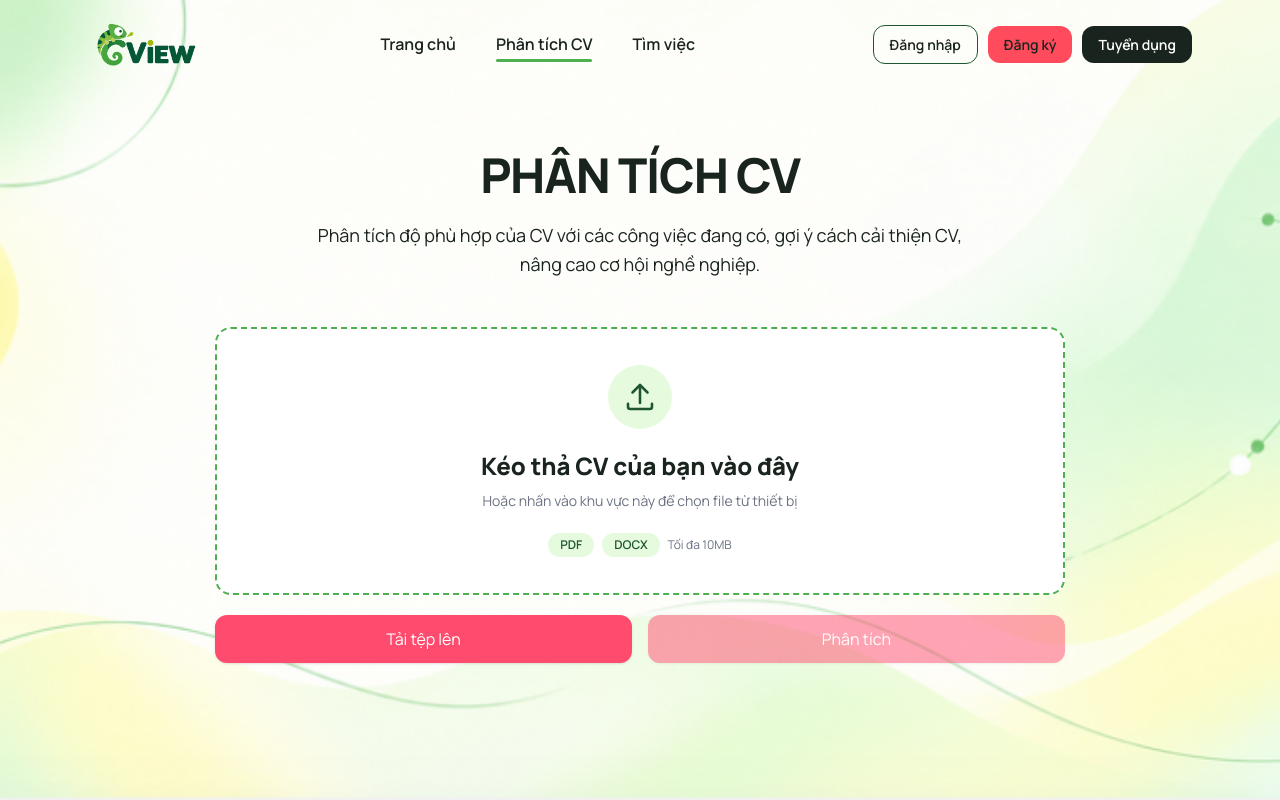
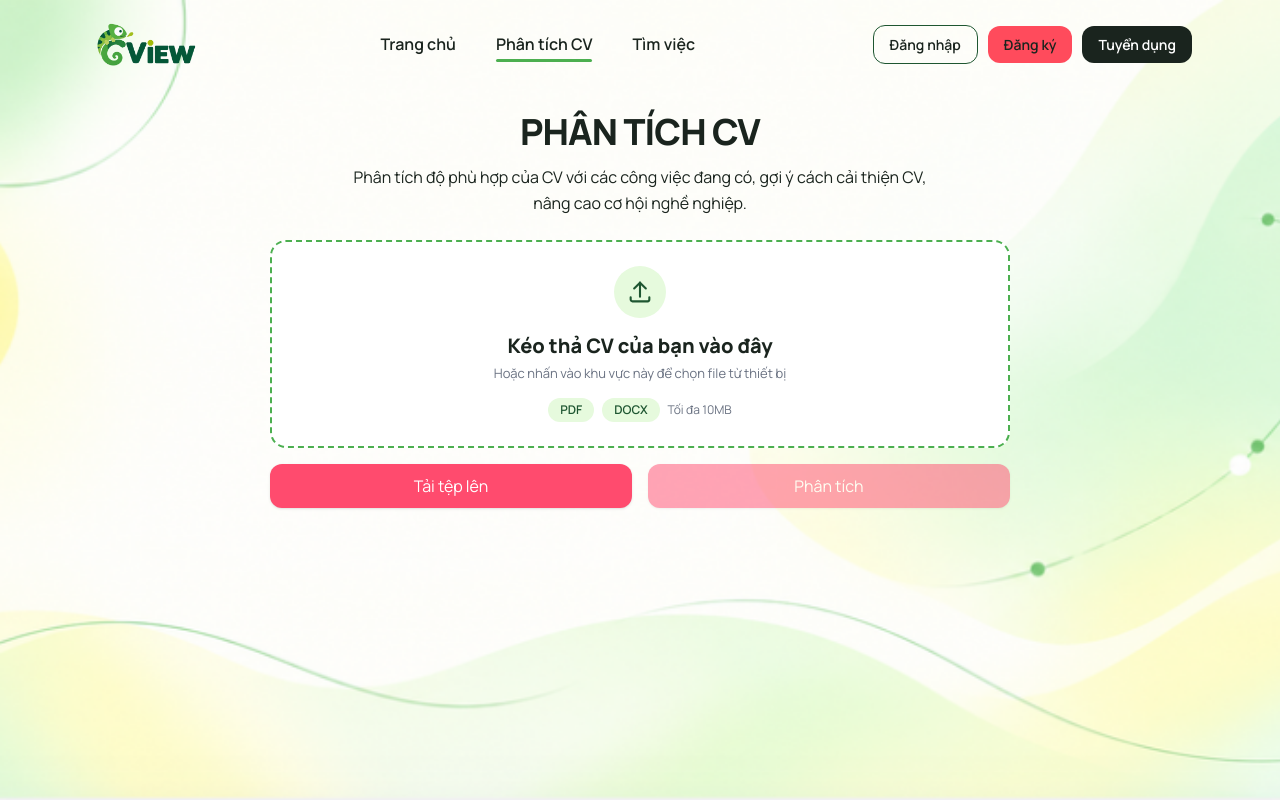
Before and after one commit to uyennbu/CView, a React (Vite) app in the folder frontend/: page /cv-analysis in a window 1280 px wide. Built offline with nearby package versions, Linux system fonts and the light colour scheme; no server answers.

Commit message:
[Bich Uyen] Frontend: Chỉnh lại scale các section trong trang phân tích CV

```diff
--- a/frontend/src/components/CVUpload.jsx
+++ b/frontend/src/components/CVUpload.jsx
@@ -1,4 +1,3 @@
-
 import { useRef, useState } from 'react'
 
 const MAX_FILE_SIZE = 10 * 1024 * 1024 // 10MB
@@ -100,7 +99,7 @@ export default function CVUpload({ onAnalyze }) {
   }
 
   return (
-    <div className="mx-auto w-full max-w-[850px] min-w-0">
+    <div className="mx-auto w-full max-w-[740px] min-w-0">
       {/* Upload Area */}
       <div
         role="button"
@@ -112,15 +111,15 @@ export default function CVUpload({ onAnalyze }) {
         onDrop={handleDrop}
         onClick={() => inputRef.current?.click()}
         className={`
-          relative flex min-h-[220px] w-full min-w-0
+          relative flex min-h-[175px] w-full min-w-0
           flex-col items-center justify-center
-          gap-4 rounded-2xl border-2 border-dashed
-          px-4 py-7 text-center
+          gap-3 rounded-2xl border-2 border-dashed
+          px-4 py-5 text-center
           transition-all duration-200
           focus-visible:outline-none
           focus-visible:ring-2 focus-visible:ring-cview-green
           focus-visible:ring-offset-2
-          sm:min-h-[250px] sm:gap-5 sm:px-8 sm:py-9
+          sm:min-h-[195px] sm:gap-3.5 sm:px-7 sm:py-6
           ${
             isDragging
               ? 'scale-[1.01] border-cview-green bg-cview-mint/70'
@@ -141,16 +140,16 @@ export default function CVUpload({ onAnalyze }) {
           <>
             {/* Upload Icon */}
             <div className="
-              flex h-14 w-14 shrink-0 items-center justify-center
+              flex h-12 w-12 shrink-0 items-center justify-center
               rounded-full bg-cview-mint
-              sm:h-16 sm:w-16
+              sm:h-13 sm:w-13
             ">
               <svg
                 viewBox="0 0 24 24"
                 fill="none"
-                className="h-8 w-8 text-cview-primary sm:h-9 sm:w-9"
+                className="h-6 w-6 text-cview-primary sm:h-7 sm:w-7"
                 stroke="currentColor"
-                strokeWidth="1.7"
+                strokeWidth="1.8"
                 strokeLinecap="round"
                 strokeLinejoin="round"
                 aria-hidden="true"
@@ -164,9 +163,9 @@ export default function CVUpload({ onAnalyze }) {
             {/* Upload Instructions */}
             <div className="w-full min-w-0">
               <h2 className="
-                break-words text-lg font-bold leading-snug
+                break-words text-base font-bold leading-snug
                 text-cview-dark
-                sm:text-xl md:text-2xl
+                sm:text-lg md:text-xl
               ">
                 {isDragging
                   ? 'Thả CV của bạn vào đây'
@@ -174,9 +173,9 @@ export default function CVUpload({ onAnalyze }) {
               </h2>
 
               <p className="
-                mx-auto mt-2 max-w-md
+                mx-auto mt-1 max-w-md
                 text-xs leading-relaxed text-gray-500
-                sm:text-sm
+                sm:text-[13px]
               ">
                 Hoặc nhấn vào khu vực này để chọn file từ thiết bị
               </p>
@@ -212,16 +211,16 @@ export default function CVUpload({ onAnalyze }) {
           <>
             {/* Selected File Icon */}
             <div className="
-              flex h-14 w-14 shrink-0 items-center justify-center
+              flex h-12 w-12 shrink-0 items-center justify-center
               rounded-full bg-cview-mint
-              sm:h-16 sm:w-16
+              sm:h-13 sm:w-13
             ">
               <svg
                 viewBox="0 0 24 24"
                 fill="none"
-                className="h-8 w-8 text-cview-primary sm:h-9 sm:w-9"
+                className="h-6 w-6 text-cview-primary sm:h-7 sm:w-7"
                 stroke="currentColor"
-                strokeWidth="1.7"
+                strokeWidth="1.8"
                 strokeLinecap="round"
                 strokeLinejoin="round"
                 aria-hidden="true"
@@ -242,13 +241,13 @@ export default function CVUpload({ onAnalyze }) {
                 {file.name}
               </p>
 
-              <p className="mt-1 text-xs text-gray-500 sm:text-sm">
+              <p className="mt-0.5 text-xs text-gray-500">
                 {formatFileSize(file.size)}
               </p>
 
               <p className="
-                mt-2 text-sm font-semibold
-                text-cview-primary
+                mt-1 text-xs font-semibold
+                text-cview-primary sm:text-sm
               ">
                 Đã chọn CV thành công!
               </p>
@@ -263,10 +262,9 @@ export default function CVUpload({ onAnalyze }) {
               }}
               className="
                 rounded-full border border-red-200
-                px-4 py-2 text-xs font-semibold
+                px-3.5 py-1.5 text-xs font-semibold
                 text-red-500 transition
                 hover:bg-red-50
-                sm:text-sm
               "
             >
               Xóa file
@@ -280,9 +278,9 @@ export default function CVUpload({ onAnalyze }) {
         <p
           role="alert"
           className="
-            mt-3 px-2 text-center
+            mt-2.5 px-2 text-center
             text-xs font-medium leading-relaxed
-            text-red-500 sm:text-sm
+            text-red-500
           "
         >
           {error}
@@ -291,16 +289,16 @@ export default function CVUpload({ onAnalyze }) {
 
       {/* Action Buttons */}
       <div className="
-        mt-5 grid w-full grid-cols-1
+        mt-4 grid w-full grid-cols-1
         gap-3 sm:grid-cols-2 sm:gap-4
       ">
         <button
           type="button"
           onClick={() => inputRef.current?.click()}
           className="
-            flex min-h-12 w-full items-center
+            flex min-h-11 w-full items-center
             justify-center rounded-xl
-            bg-cview-accent px-5 py-3
+            bg-cview-accent px-5 py-2.5
             text-sm font-bold text-white
             shadow-sm transition
             hover:-translate-y-0.5 hover:brightness-105
@@ -317,9 +315,9 @@ export default function CVUpload({ onAnalyze }) {
           disabled={!file || !onAnalyze}
           onClick={() => file && onAnalyze?.(file)}
           className="
-            flex min-h-12 w-full items-center
+            flex min-h-11 w-full items-center
             justify-center rounded-xl
-            bg-cview-accent px-5 py-3
+            bg-cview-accent px-5 py-2.5
             text-sm font-bold text-white
             shadow-sm transition
             hover:-translate-y-0.5 hover:brightness-105
--- a/frontend/src/pages/CVAnalysisPage.jsx
+++ b/frontend/src/pages/CVAnalysisPage.jsx
@@ -1,4 +1,3 @@
-
 import { useState } from 'react'
 import CVUpload from '../components/CVUpload'
 import CVAnalysisOverview from '../components/analysis/CVAnalysisOverview'
@@ -15,14 +14,13 @@ export default function CVAnalysisPage() {
   }
 
   return (
-    <main className="relative min-h-[80vh] w-full overflow-x-clip">
+    <main className="relative w-full overflow-x-clip">
       <div
         className="
-          mx-auto w-full max-w-[1440px]
-          px-4 py-8
-          sm:px-6 sm:py-10
-          md:py-12
-          lg:px-14 lg:py-14
+          mx-auto w-full max-w-[1140px]
+          px-4 pb-6 pt-3
+          sm:px-6 sm:pb-8 sm:pt-4
+          lg:px-12 lg:pb-10 lg:pt-5
         "
       >
         {!showResults ? (
@@ -30,19 +28,18 @@ export default function CVAnalysisPage() {
             {/* Page Heading */}
             <section
               className="
-                mx-auto mb-8 w-full max-w-3xl
+                mx-auto mb-5 w-full max-w-2xl
                 text-center
-                sm:mb-10
-                lg:mb-12
+                sm:mb-6
               "
             >
               <h1
                 className="
-                  break-words text-3xl font-extrabold
+                  break-words text-2xl font-extrabold
                   uppercase leading-tight tracking-tight
                   text-cview-dark
-                  sm:text-4xl
-                  md:text-5xl
+                  sm:text-3xl
+                  md:text-4xl
                 "
               >
                 Phân tích CV
@@ -50,10 +47,10 @@ export default function CVAnalysisPage() {
 
               <p
                 className="
-                  mx-auto mt-3 max-w-2xl
-                  text-sm leading-relaxed text-cview-dark
-                  sm:mt-4 sm:text-base
-                  md:text-lg
+                  mx-auto mt-2 max-w-xl
+                  text-xs leading-relaxed text-cview-dark
+                  sm:mt-2.5 sm:text-sm
+                  md:text-base
                 "
               >
                 Phân tích độ phù hợp của CV với các công việc đang có,
@@ -62,7 +59,7 @@ export default function CVAnalysisPage() {
             </section>
 
             {/* CV Upload */}
-            <section className="mx-auto w-full max-w-5xl">
+            <section className="mx-auto w-full max-w-3xl">
               <CVUpload onAnalyze={handleAnalyze} />
             </section>
           </>
```
